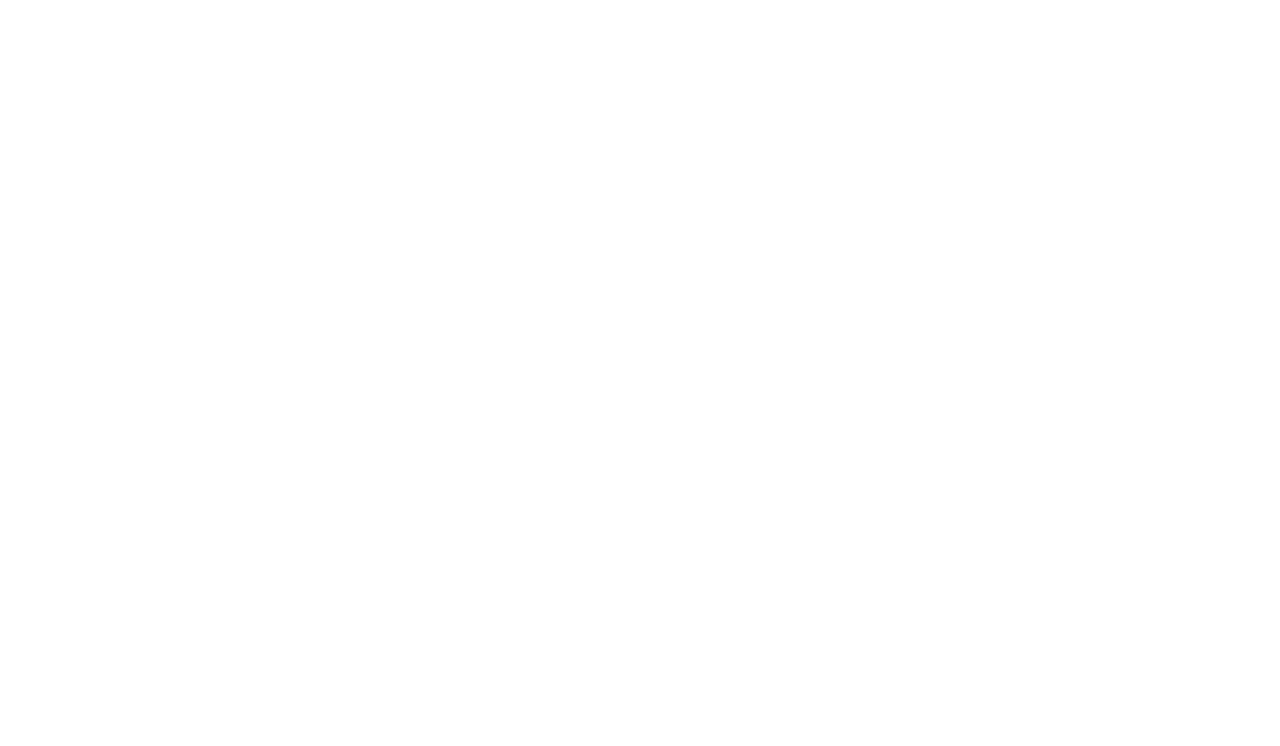
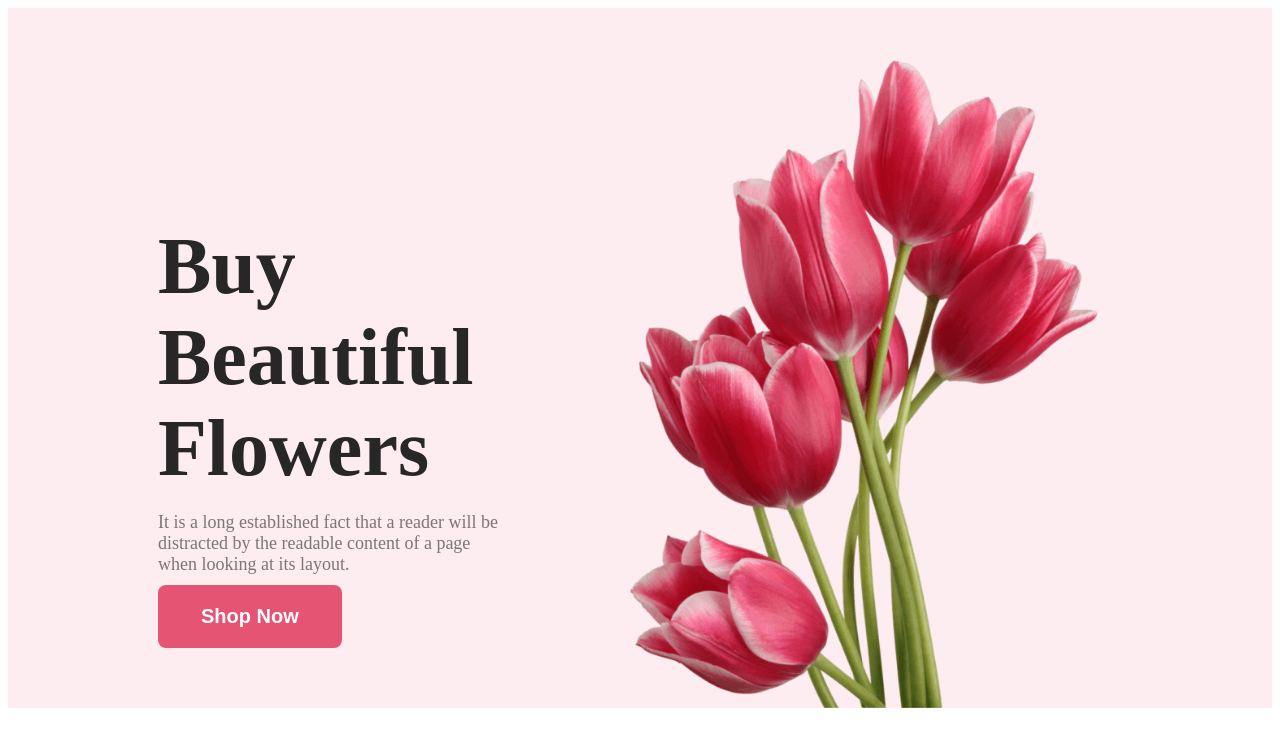
Before and after one commit to kamruzzaman1312/flower-shop-project, a plain HTML site: page index.html in a window 1280 px wide. Drawn offline with Linux system fonts and the light colour scheme.

Commit message:
header part added

```diff
--- a/index.html
+++ b/index.html
@@ -4,8 +4,35 @@
     <meta charset="UTF-8">
     <meta name="viewport" content="width=device-width, initial-scale=1.0">
     <title>Online Flower Shop</title>
+    <link rel="preconnect" href="https://fonts.googleapis.com">
+    <link rel="preconnect" href="https://fonts.gstatic.com" crossorigin>
+    <link href="https://fonts.googleapis.com/css2?family=Open+Sans:wght@400;500;600;700;800&display=swap" rel="stylesheet">
+    <link rel="stylesheet" href="style/style.css">
 </head>
 <body>
+    <!-- header part -->
+    <header>
+        <!-- top banner part -->
+        <div class="top-banner">
+            <div class="top-banner-details">
+                <h1 class="top-banner-title">Buy Beautiful Flowers</h1>
+                <p class="top-banner-description">It is a long established fact that a reader will be distracted by the readable
+                    content of a page when looking at its layout.</p>
+                <button class="primary-btn">Shop Now</button>
+            </div>
+            <img src="Flower Asset/pngwing 10.png" alt="" class="top-banner-image">
+        </div>
+    </header>
 
+    <!-- main part -->
+    <main>
+
+
+    </main>
+
+    <!-- footer part -->
+    <footer>
+
+    </footer>
 </body>
 </html>
--- /dev/null
+++ b/style/style.css
@@ -0,0 +1,42 @@
+/* common style  */
+.primary-btn {
+    border: 0px;
+    border-radius: 8px;
+    background: #E55473;
+    padding: 20px 43px;
+    text-align: center;
+    color: #FFF;
+    font-weight: 700;
+    font-size: 20px;
+}
+
+/* header part style */
+header {
+    background-color:rgba(229, 84, 115, 0.10);
+    margin-bottom: 200px;
+}
+.top-banner {
+    display: flex;
+    align-items: center;
+    justify-content: space-around;
+}
+.top-banner-details {
+    margin: 100px 0px 0px 150px;
+}
+.top-banner-title {
+    color: #272727;
+    font-size: 80px;
+    font-weight: 800;
+    margin-bottom: 10px;
+}
+.top-banner-description {
+    color: rgba(39, 39, 39, 0.60);
+    font-size: 18px;
+    font-weight: 400;
+    margin-bottom: 10px;
+}
+.top-banner .top-banner-image {
+    width: 600px;
+    height: 650px;
+    margin: 50px 150px 0px 100px;
+}
```
